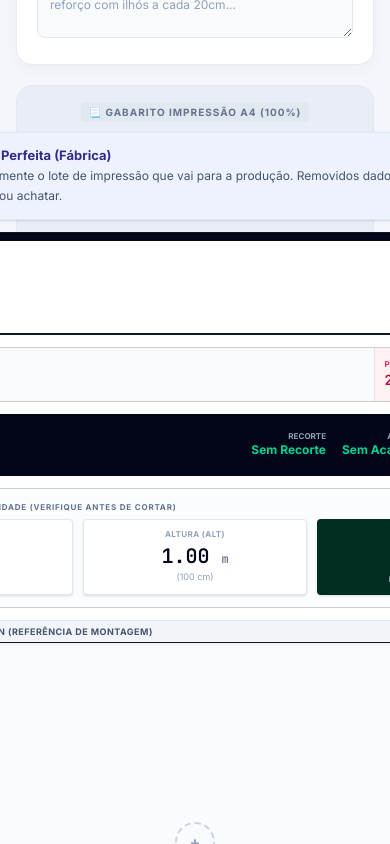
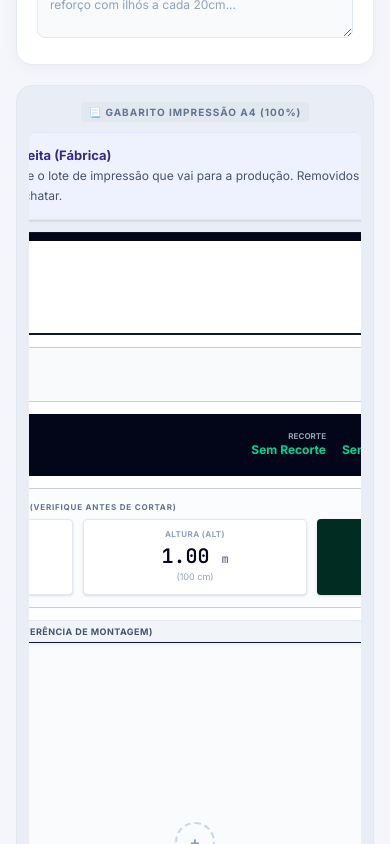
Before and after one commit to polar4851/geradordeos, a React (Vite) app: page / in a window 390 px wide. Shown: the part 3780-4624 px from the top of the page. Built offline with nearby package versions, Linux system fonts and the light colour scheme.

Commit message:
Scale A4 preview to available viewport width

```diff
--- a/src/index.css
+++ b/src/index.css
@@ -110,3 +110,21 @@ input:focus-visible, textarea:focus-visible, select:focus-visible, button:focus-
     transition-duration: .01ms !important;
   }
 }
+
+
+/* Responsive A4 preview: preserve the real A4 canvas and scale it to the available width. */
+.preview-viewport {
+  container-type: inline-size;
+  overflow: hidden;
+  min-width: 0;
+}
+
+.preview-scaled-page {
+  zoom: clamp(0.32, calc(100cqw / 794), 1);
+}
+
+@media (max-width: 640px) {
+  .preview-viewport {
+    border-radius: 0.5rem;
+  }
+}
```
